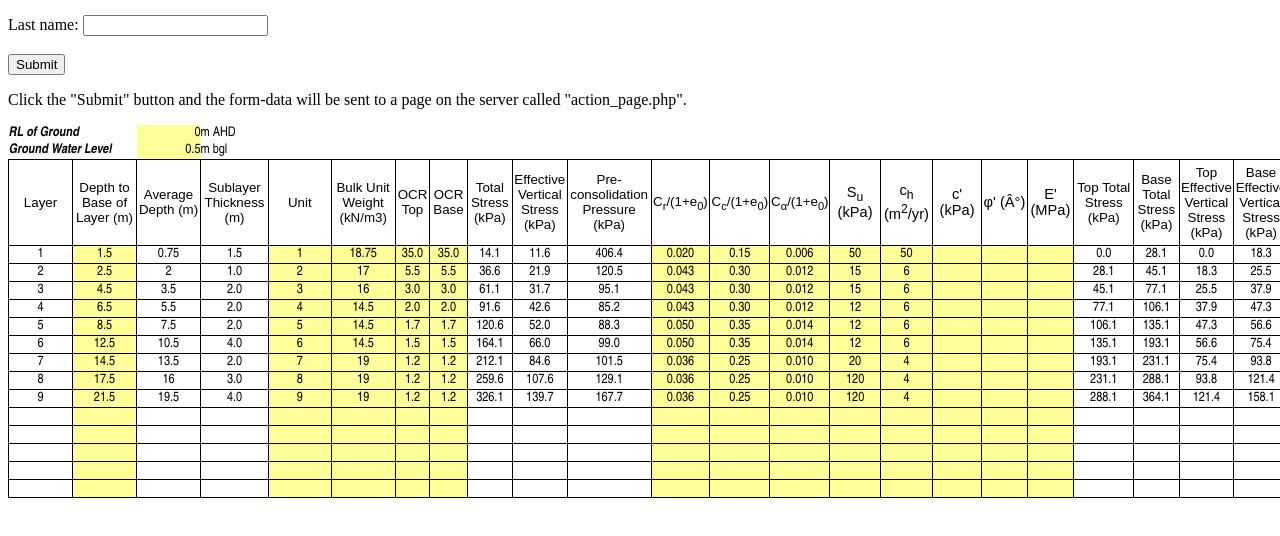
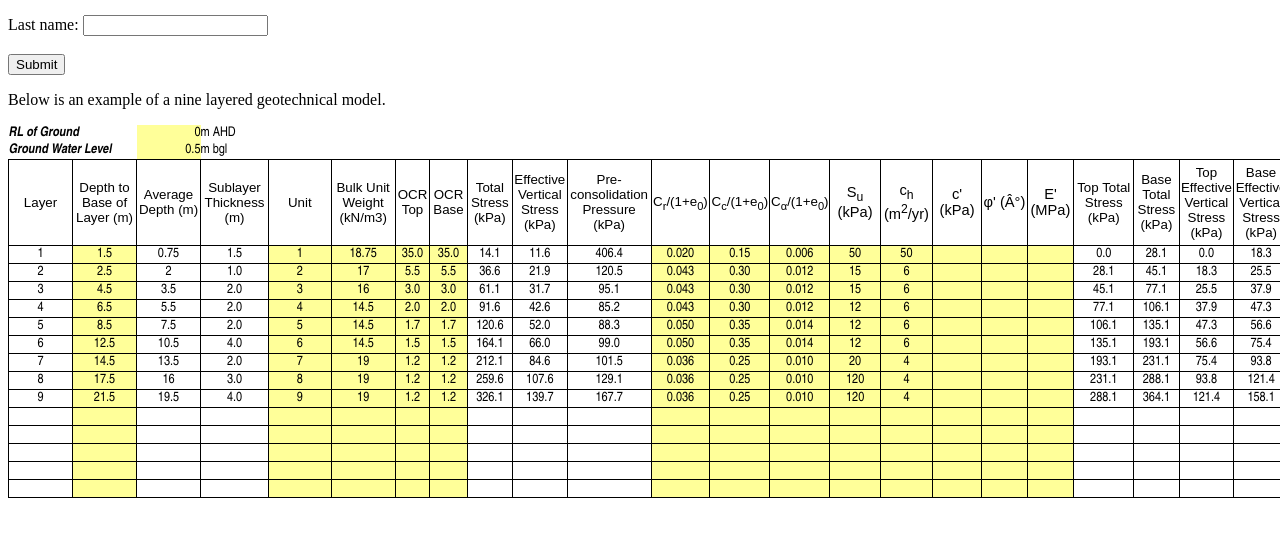
Before and after one commit to MerrickJones/bayesianba, a plain HTML site: page index.html in a window 1280 px wide. Shown: the part 104-640 px from the top of the page. Drawn offline with Linux system fonts and the light colour scheme.

Commit message:
index.html

```diff
--- a/index.html
+++ b/index.html
@@ -12,8 +12,7 @@
   <input type="submit" value="Submit">
 </form>
 
-<p>Click the "Submit" button and the form-data will be sent to a page on the
-server called "action_page.php".</p>
+<p>Below is an example of a nine layered geotechnical model.</p>
 
 
 
```
